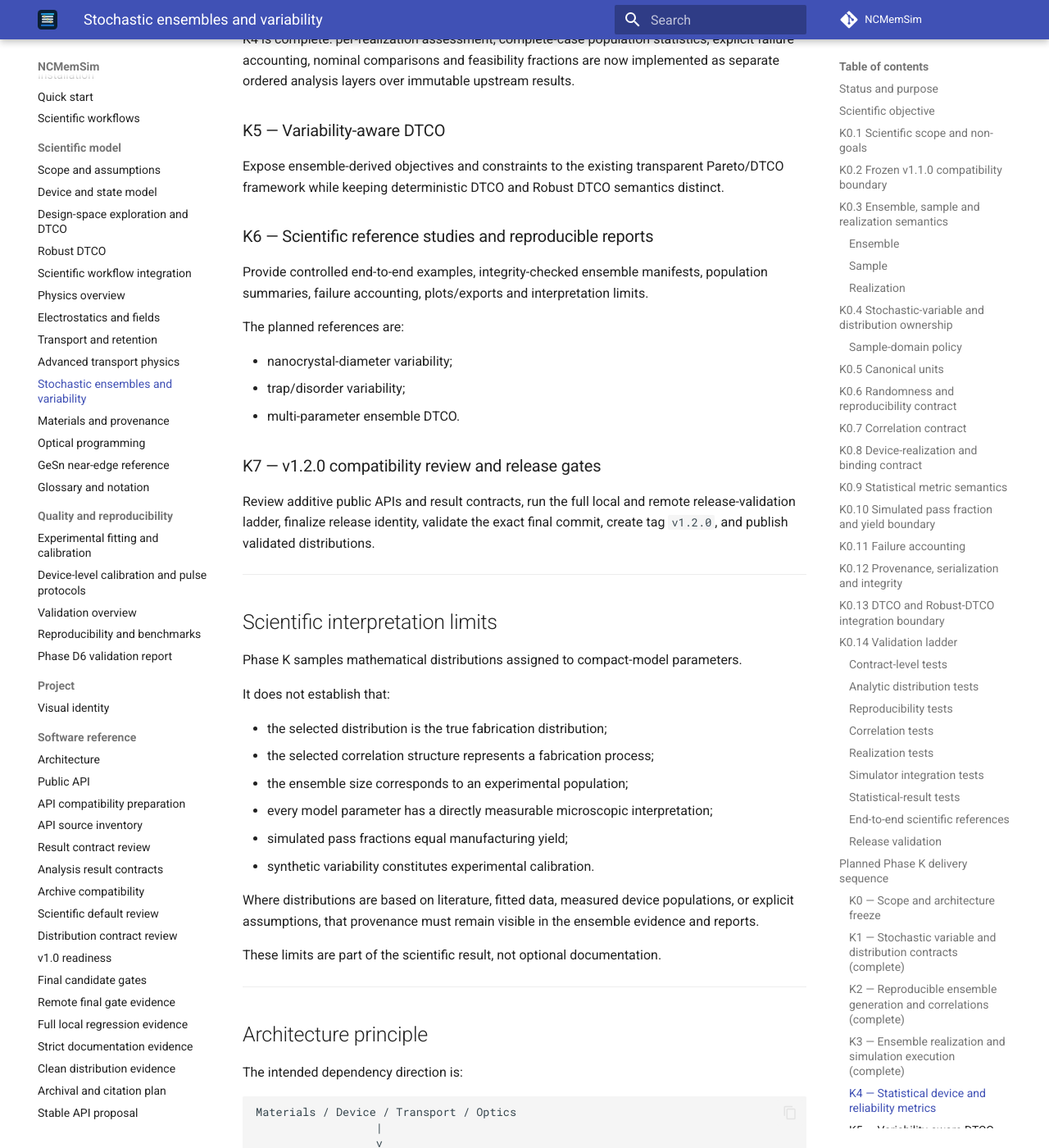
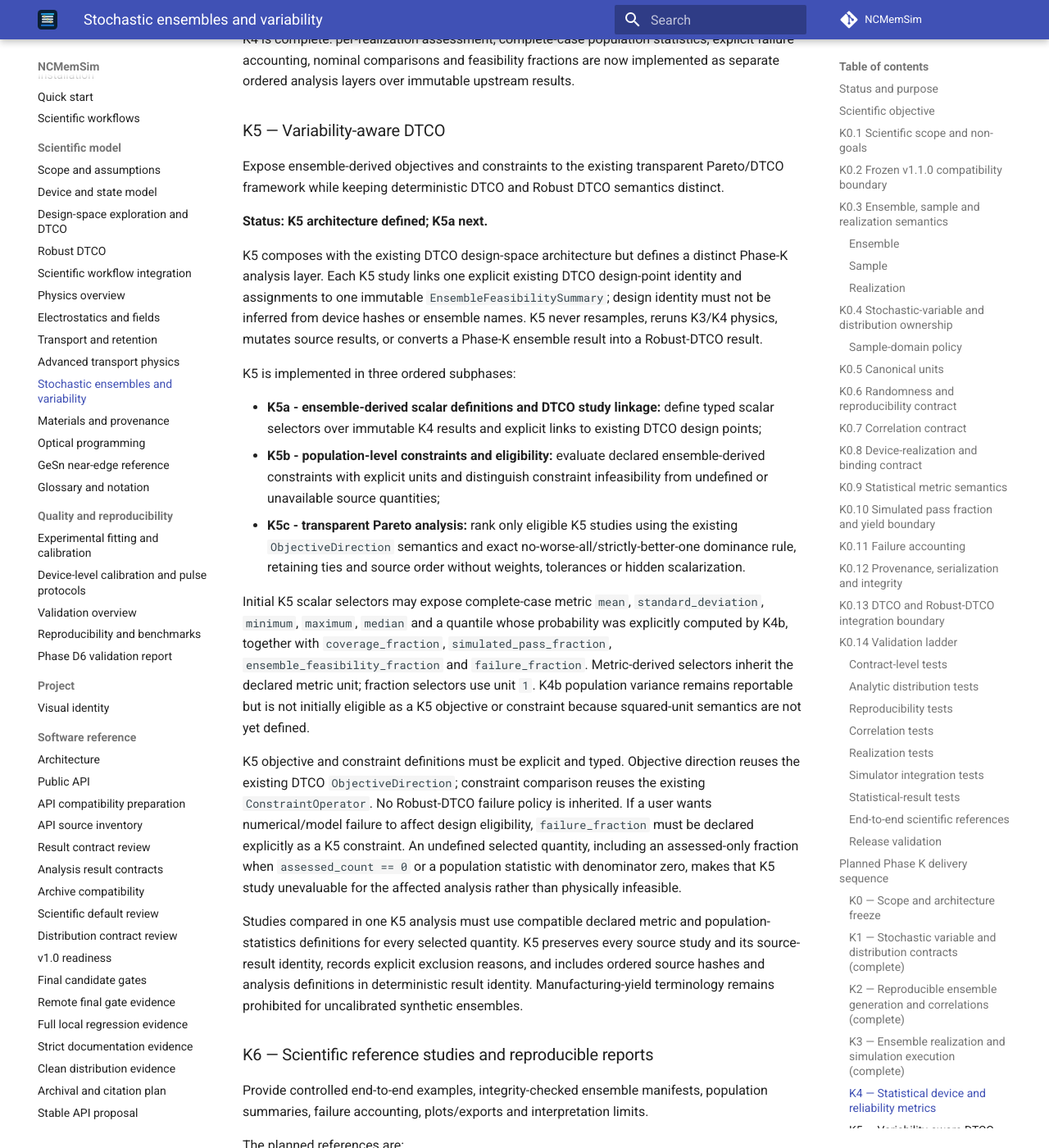
Before and after one commit to ocojocaru/NCMemSim, an MkDocs documentation site: the page built from docs/stochastic_ensembles.md, in a window 1280 px wide and 1400 px high, scrolled down 21123 px. Shown: the whole window at 82% size. Built offline with MkDocs 1.6.1 and Material for MkDocs 9.7.7, drawn with Linux system fonts in a browser that asks for light colours; comment, search, counter and statistics services are not loaded.

Commit message:
Define Phase K5 variability-aware DTCO architecture

```diff
--- a/docs/stochastic_ensembles.md
+++ b/docs/stochastic_ensembles.md
@@ -719,6 +719,22 @@ K4 is complete: per-realization assessment, complete-case population statistics,
 
 Expose ensemble-derived objectives and constraints to the existing transparent Pareto/DTCO framework while keeping deterministic DTCO and Robust DTCO semantics distinct.
 
+**Status: K5 architecture defined; K5a next.**
+
+K5 composes with the existing DTCO design-space architecture but defines a distinct Phase-K analysis layer. Each K5 study links one explicit existing DTCO design-point identity and assignments to one immutable `EnsembleFeasibilitySummary`; design identity must not be inferred from device hashes or ensemble names. K5 never resamples, reruns K3/K4 physics, mutates source results, or converts a Phase-K ensemble result into a Robust-DTCO result.
+
+K5 is implemented in three ordered subphases:
+
+- **K5a - ensemble-derived scalar definitions and DTCO study linkage:** define typed scalar selectors over immutable K4 results and explicit links to existing DTCO design points;
+- **K5b - population-level constraints and eligibility:** evaluate declared ensemble-derived constraints with explicit units and distinguish constraint infeasibility from undefined or unavailable source quantities;
+- **K5c - transparent Pareto analysis:** rank only eligible K5 studies using the existing `ObjectiveDirection` semantics and exact no-worse-all/strictly-better-one dominance rule, retaining ties and source order without weights, tolerances or hidden scalarization.
+
+Initial K5 scalar selectors may expose complete-case metric `mean`, `standard_deviation`, `minimum`, `maximum`, `median` and a quantile whose probability was explicitly computed by K4b, together with `coverage_fraction`, `simulated_pass_fraction`, `ensemble_feasibility_fraction` and `failure_fraction`. Metric-derived selectors inherit the declared metric unit; fraction selectors use unit `1`. K4b population variance remains reportable but is not initially eligible as a K5 objective or constraint because squared-unit semantics are not yet defined.
+
+K5 objective and constraint definitions must be explicit and typed. Objective direction reuses the existing DTCO `ObjectiveDirection`; constraint comparison reuses the existing `ConstraintOperator`. No Robust-DTCO failure policy is inherited. If a user wants numerical/model failure to affect design eligibility, `failure_fraction` must be declared explicitly as a K5 constraint. An undefined selected quantity, including an assessed-only fraction when `assessed_count == 0` or a population statistic with denominator zero, makes that K5 study unevaluable for the affected analysis rather than physically infeasible.
+
+Studies compared in one K5 analysis must use compatible declared metric and population-statistics definitions for every selected quantity. K5 preserves every source study and its source-result identity, records explicit exclusion reasons, and includes ordered source hashes and analysis definitions in deterministic result identity. Manufacturing-yield terminology remains prohibited for uncalibrated synthetic ensembles.
+
 ### K6 — Scientific reference studies and reproducible reports
 
 Provide controlled end-to-end examples, integrity-checked ensemble manifests, population summaries, failure accounting, plots/exports and interpretation limits.
```
